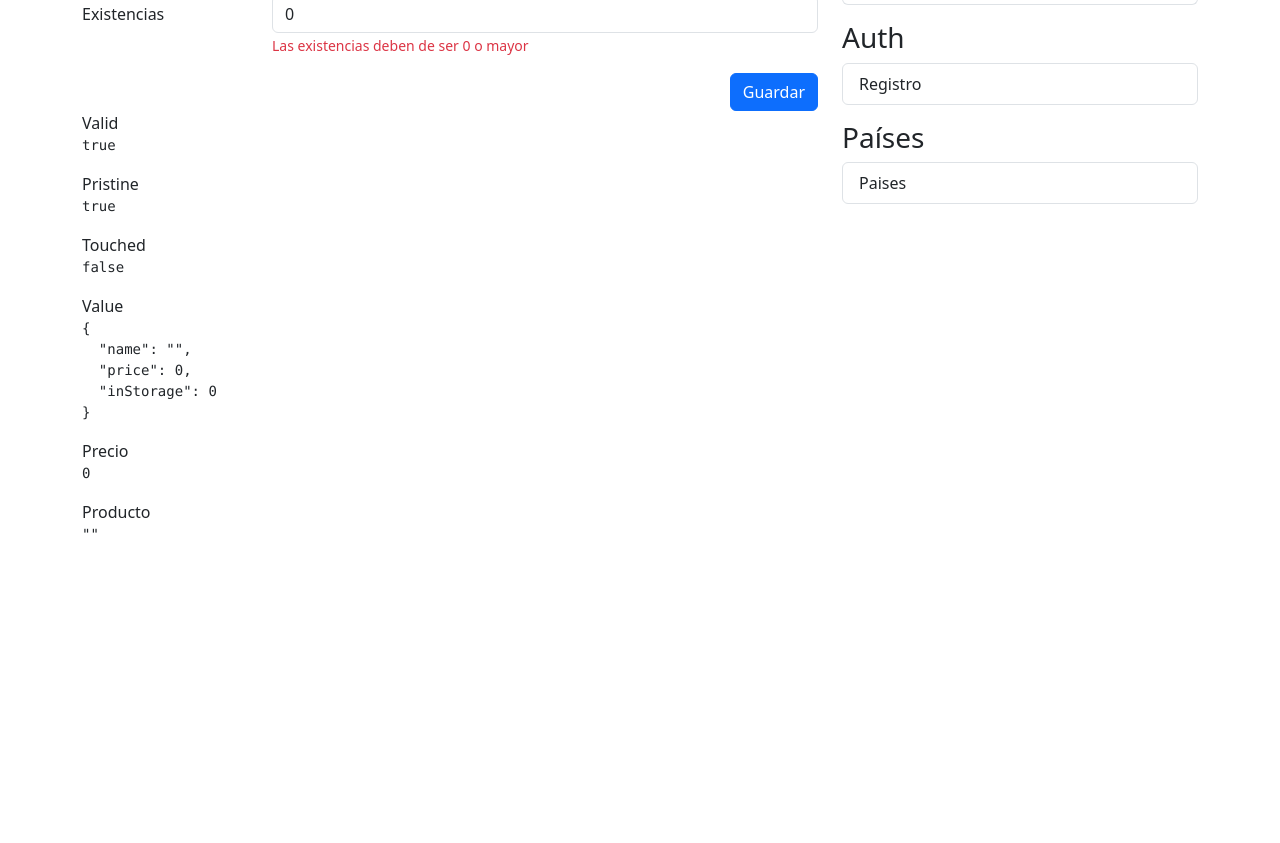
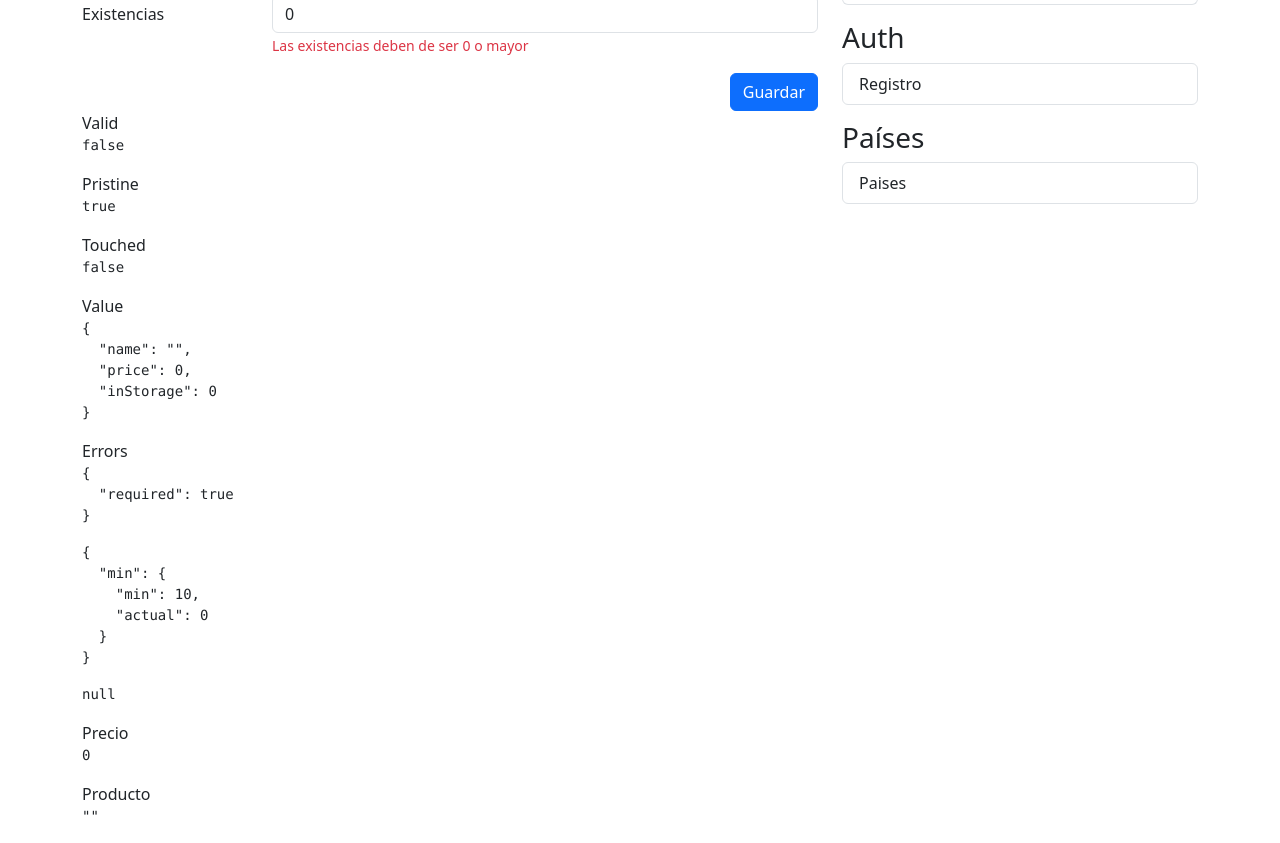
Before and after one commit to UrielQuiroz/forms-app, an Angular app: page /reactive/basic in a window 1280 px wide. Shown: the part 280-1123 px from the top of the page. Before the commit the page ends 841 px from the top, so only its background shows below. Built offline with nearby package versions, Linux system fonts and the light colour scheme.

Commit message:
Validaciones de campos incluidos

```diff
--- a/src/app/reactive/pages/basic-page/basic-page.html
+++ b/src/app/reactive/pages/basic-page/basic-page.html
@@ -87,6 +87,11 @@
         <span>Value</span>
         <pre>{{ myForm.value | json }}</pre>
 
+        <span>Errors</span>
+        <pre>{{ myForm.controls.name.errors | json }}</pre>
+        <pre>{{ myForm.controls.price.errors | json }}</pre>
+        <pre>{{ myForm.controls.inStorage.errors | json }}</pre>
+
         <span>Precio</span>
         <pre>{{ myForm.controls.price.value| json }}</pre>
 
--- a/src/app/reactive/pages/basic-page/basic-page.ts
+++ b/src/app/reactive/pages/basic-page/basic-page.ts
@@ -1,6 +1,6 @@
 import { JsonPipe } from '@angular/common';
 import { Component, inject } from '@angular/core';
-import { FormBuilder, FormControl, FormGroup, ReactiveFormsModule } from '@angular/forms';
+import { FormBuilder, FormControl, FormGroup, ReactiveFormsModule, Validators } from '@angular/forms';
 
 @Component({
   selector: 'app-basic-page',
@@ -12,9 +12,9 @@
   private fb = inject(FormBuilder);
 
   myForm = this.fb.group({
-    name: [''],
-    price: [0],
-    inStorage: [0]
+    name: ['', [ Validators.required, Validators.minLength(3) ]],
+    price: [0,  [Validators.required, Validators.min(10)]],
+    inStorage: [0,  [Validators.required, Validators.min(0)]]
   })
 
   // myForm = new FormGroup({
```
